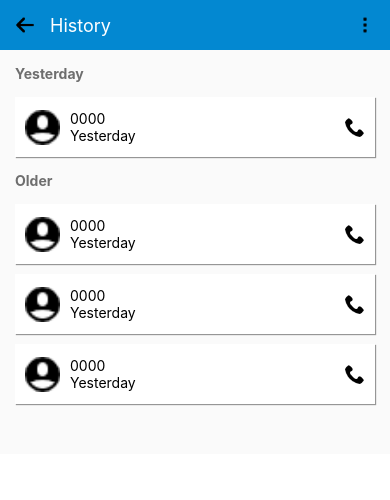
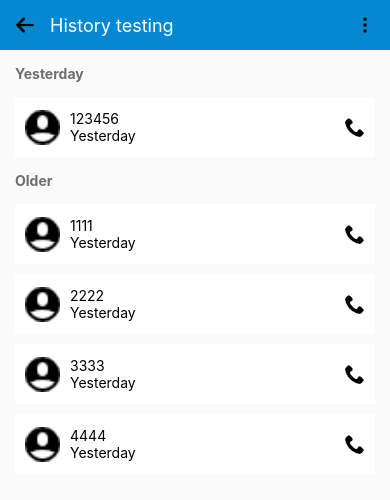
Before and after one commit to bunthondev/react-native-sample, a React Native app: screen / in a window 390 px wide. Shown: the top 500 px of the page. Built offline with nearby package versions, Linux system fonts and the light colour scheme.

Commit message:
Using props and state

```diff
--- a/Components/Body.js
+++ b/Components/Body.js
@@ -1,70 +1,79 @@
 import React, { Component } from 'react';
 import { View, Text, StyleSheet } from 'react-native';
 import ContactItem from './ContactItem';
+import Spacing from './Spacing';
+import Label from './Label';
+import { styles } from './Styles';
 
+const data = [
+  {
+    number: '1111',
+    date: 'Yesterday'
+  },
+  {
+    number: '2222',
+    date: 'Yesterday'
+  },
+  {
+    number: '3333',
+    date: 'Yesterday'
+  },
+  {
+    number: '4444',
+    date: 'Yesterday'
+  }
+];
 class Body extends Component {
+  constructor(props) {
+    super(props);
+    this.state = {
+      increment: 0,
+      numberPressed: null
+    };
+  }
+
+  handleItemPress = (number, date) => {
+    console.log('number', number);
+    console.log('date', date);
+    this.setState({
+      numberPressed: number
+    });
+  };
+
+  handleIncrement = () => {
+    const { increment } = this.state;
+
+    this.setState({
+      increment: increment + 1
+    });
+  };
+
   render() {
+    const { increment, numberPressed } = this.state;
+
     return (
       <View style={styles.container}>
-				<View style={styles.labelContainer}>
-					<Text style={styles.label}>Yesterday</Text>
-				</View>
-				<ContactItem />
-				<View style={styles.labelContainer}>
-					<Text style={styles.label}>Older</Text>
-				</View>
-				<ContactItem />
-				<View style={styles.spacing} />
-				<ContactItem />
-				<View style={styles.spacing} />
-				<ContactItem />
+        <Label title="Yesterday" />
+        <ContactItem onPress={this.handleIncrement} />
+        <Label title="Older" />
+        {data.map(item => {
+          return (
+            <>
+              <ContactItem
+                number={item.number}
+                date={item.date}
+                onPress={this.handleItemPress}
+              />
+              <Spacing />
+            </>
+          );
+        })}
+        {numberPressed !== null && (
+          <Text>You are pressing the phone number: {numberPressed}</Text>
+        )}
       </View>
     );
   }
 }
 
-const styles = StyleSheet.create({
-	container: {
-		paddingHorizontal: 15,
-		backgroundColor: '#FAFAFA',
-		height: '100%'
-	},
-	itemLeftContainer: {
-		flexDirection: 'row'
-	},
-	contactInfo: {
-		paddingLeft: 10
-	},
-	labelContainer: {
-		paddingVertical: 15
-	},
-	avatar: {
-		width: 35,
-		height: 35
-	},
-	spacing: {
-		height: 10,
-		width: '100%'
-	},
-	phone: {
-		width: 20,
-		height: 20
-	},
-	itemContainer: {
-		backgroundColor: '#FFF',
-		height: 60,
-		flexDirection: 'row',
-		justifyContent: 'space-between',
-		alignItems: 'center',
-		paddingHorizontal: 10,
-		shadowColor: 'rgba(0,0,0, .4)',
-		shadowOffset: { height: 1, width: 1 },
-		shadowOpacity: 1,
-		shadowRadius: 1
-	},
-	label: {
-		color: '#6E6E6E',
-		fontWeight: 'bold'
-	}
-});
 export default Body;
--- a/Components/ContactItem.js
+++ b/Components/ContactItem.js
@@ -1,19 +1,26 @@
 import React from 'react';
-import { View, Image, Text, StyleSheet, TouchableOpacity } from 'react-native';
+import {
+  View,
+  Image,
+  Text,
+  StyleSheet,
+  TouchableOpacity,
+  Platform
+} from 'react-native';
 
-const ContactItem = () => {
+const ContactItem = ({ number, date, onPress }) => {
   return (
     <TouchableOpacity
       style={styles.itemContainer}
-			onPress={() => console.log('item press')}>
+      onPress={() => onPress(number, date)}>
       <View style={styles.itemLeftContainer}>
         <Image
           style={styles.avatar}
           source={require('../Assets/user-solid-circle.png')}
         />
         <View style={styles.contactInfo}>
-					<Text>0000</Text>
-					<Text>Yesterday</Text>
+          <Text>{number || '123456'}</Text>
+          <Text>{date || 'Yesterday'}</Text>
         </View>
       </View>
       <Image style={styles.phone} source={require('../Assets/phone.png')} />
@@ -46,10 +53,17 @@ const styles = StyleSheet.create({
     justifyContent: 'space-between',
     alignItems: 'center',
     paddingHorizontal: 10,
-		shadowColor: 'rgba(0,0,0, .4)',
-		shadowOffset: { height: 1, width: 1 },
-		shadowOpacity: 1,
-		shadowRadius: 1
+    ...Platform.select({
+      ios: {
+        shadowColor: 'rgba(0,0,0, 0.4)',
+        shadowOffset: { height: 3, width: 0 },
+        shadowOpacity: 0.7,
+        shadowRadius: 5
+      },
+      android: {
+        elevation: 4
+      }
+    })
   }
 });
 
--- a/Components/Header.js
+++ b/Components/Header.js
@@ -1,17 +1,28 @@
 import React from 'react';
-import { View, Image, Text, StyleSheet, TouchableOpacity } from 'react-native';
+import {
+  View,
+  Image,
+  Text,
+  StyleSheet,
+  TouchableOpacity,
+  TouchableHighlight
+} from 'react-native';
+
+const handleBackPress = () => {
+  console.log('press back from function');
+};
 
 const Header = () => {
   return (
     <View style={styles.headerContainer}>
       <View style={styles.headerLeftContainer}>
-				<TouchableOpacity onPress={() => console.log('press back')}>
+        <TouchableHighlight onPress={handleBackPress}>
           <Image
             style={styles.image}
             source={require('../Assets/arrow-left2.png')}
           />
-				</TouchableOpacity>
-				<Text style={styles.title}>History</Text>
+        </TouchableHighlight>
+        <Text style={styles.title}>History testing</Text>
       </View>
       <TouchableOpacity onPress={() => console.log('press more')}>
         <Image
--- /dev/null
+++ b/Components/Label.js
@@ -0,0 +1,25 @@
+import React from 'react';
+import { View, Text, StyleSheet } from 'react-native';
+
+const Label = props => {
+  const { title } = props;
+  // title from props.title
+  return (
+    <View style={styles.labelContainer}>
+      <Text style={styles.label}>{title}</Text>
+    </View>
+  );
+};
+
+const styles = StyleSheet.create({
+  labelContainer: {
+    paddingVertical: 15
+  },
+  label: {
+    color: '#6E6E6E',
+    fontWeight: 'bold'
+  }
+});
+
+export { Label };
+export default Label;
--- /dev/null
+++ b/Components/Spacing.js
@@ -0,0 +1,16 @@
+import React from 'react';
+import { View, StyleSheet } from 'react-native';
+
+const Spacing = () => {
+  return <View style={styles.spacing} />;
+};
+
+const styles = StyleSheet.create({
+  spacing: {
+    height: 10,
+    width: '100%'
+  }
+});
+
+export { Spacing };
+export default Spacing;
--- /dev/null
+++ b/Components/Styles.js
@@ -0,0 +1,46 @@
+import { StyleSheet } from 'react-native';
+
+export const styles = StyleSheet.create({
+  container: {
+    paddingHorizontal: 15,
+    backgroundColor: '#FAFAFA',
+    height: '100%'
+  },
+  itemLeftContainer: {
+    flexDirection: 'row'
+  },
+  contactInfo: {
+    paddingLeft: 10
+  },
+  labelContainer: {
+    paddingVertical: 15
+  },
+  avatar: {
+    width: 35,
+    height: 35
+  },
+  spacing: {
+    height: 10,
+    width: '100%'
+  },
+  phone: {
+    width: 20,
+    height: 20
+  },
+  itemContainer: {
+    backgroundColor: '#FFF',
+    height: 60,
+    flexDirection: 'row',
+    justifyContent: 'space-between',
+    alignItems: 'center',
+    paddingHorizontal: 10,
+    shadowColor: 'rgba(0,0,0, .4)',
+    shadowOffset: { height: 1, width: 1 },
+    shadowOpacity: 1,
+    shadowRadius: 1
+  },
+  label: {
+    color: '#6E6E6E',
+    fontWeight: 'bold'
+  }
+});
--- a/index.js
+++ b/index.js
@@ -2,8 +2,8 @@
  * @format
  */
 
-import {AppRegistry} from 'react-native';
+import { AppRegistry } from 'react-native';
 import App from './App';
-import {name as appName} from './app.json';
+import { name as appName } from './app.json';
 
 AppRegistry.registerComponent(appName, () => App);
```
Also changed, not shown: .eslintrc.js, App.js (indentation only). Lines whose indentation alone changed are shown as unchanged.
